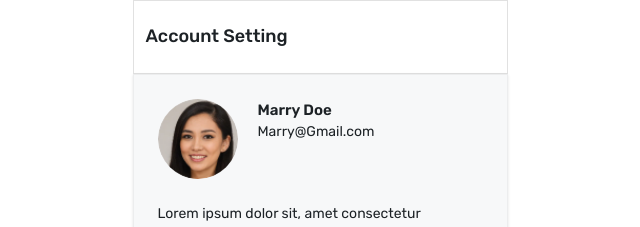
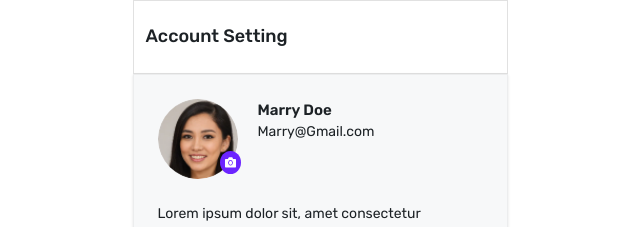
Before and after one commit to kartik11m/PopX_Educase, a React (Vite) app: page /profile in a window 1280 px wide. Shown: the top 227 px of the page, without its empty margins (320-960 px from the left). Built offline with nearby package versions, Linux system fonts and the light colour scheme.

Commit message:
added the Group1 svg

```diff
--- a/src/Pages/Profile.jsx
+++ b/src/Pages/Profile.jsx
@@ -8,8 +8,9 @@ const Profile = () => {
                 <p className='ms-3 font-medium text-[18px] text-[#1D2226]'>Account Setting</p>
             </div>
             <div className="flex h-screen w-[375px] flex-col gap-6 border border-[#0000000b] bg-[#F7F8F9] shadow-sm p-6">
-                <div className="flex items-start gap-5">
+                <div className="relative flex items-start gap-5">
                     <img className='h-20 w-20 rounded-full' src="/girl.png" alt="picture" />
+                    <img src="/Group1.svg" alt="" className='absolute h-[23px] top-13 left-[62px]'/>
                     <div>
                         <p className='text-[#1D2226] font-semibold text-[15px]'>Marry Doe</p>
                         <p className='text-[#1D2226] text-[14px]'>Marry@Gmail.com</p>
```
